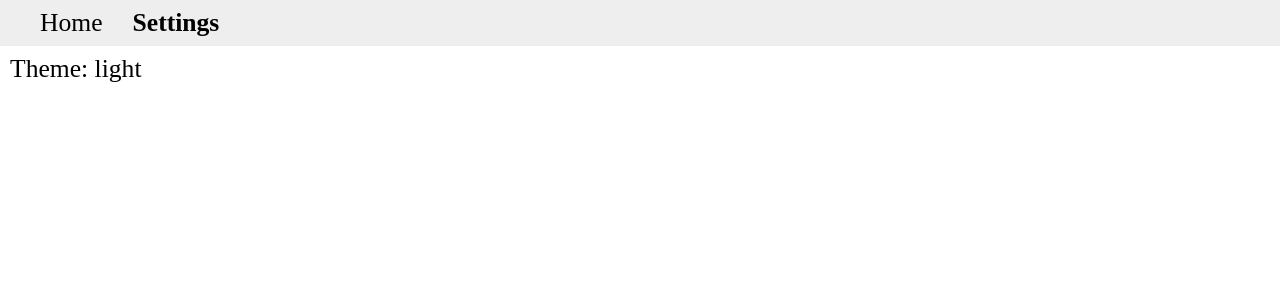
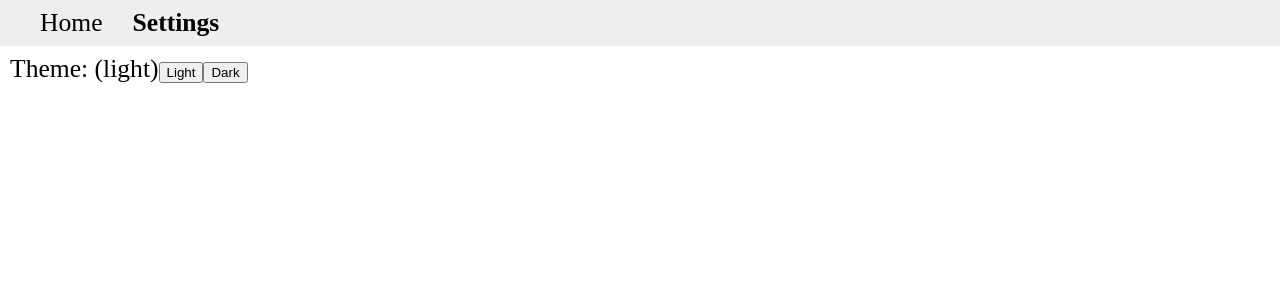
Before and after one commit to elis-11/school-server, a React (Create React App) app: page /settings in a window 1280 px wide. Shown: the top 300 px of the page. Built offline with nearby package versions, Linux system fonts and the light colour scheme.

Commit message:
<button onClick={() => setTheme('light')}>Light</button>

```diff
--- a/src/pages/Settings.js
+++ b/src/pages/Settings.js
@@ -2,12 +2,15 @@ import { useContext } from "react";
 import { MainContext } from "../mainContext";
 
 const Settings = () => {
-  const { theme } = useContext(MainContext);
+  const { theme, setTheme } = useContext(MainContext);
   return (
-
     <div className="page pageConfig">
-      Theme: {theme}
+      <div className="row">
+        Theme: ({theme})
+        <button onClick={() => setTheme('light')}>Light</button>
+        <button onClick={() => setTheme('dark')}>Dark</button>
       </div>
-  )
+    </div>
+  );
 };
 export default Settings;
```
